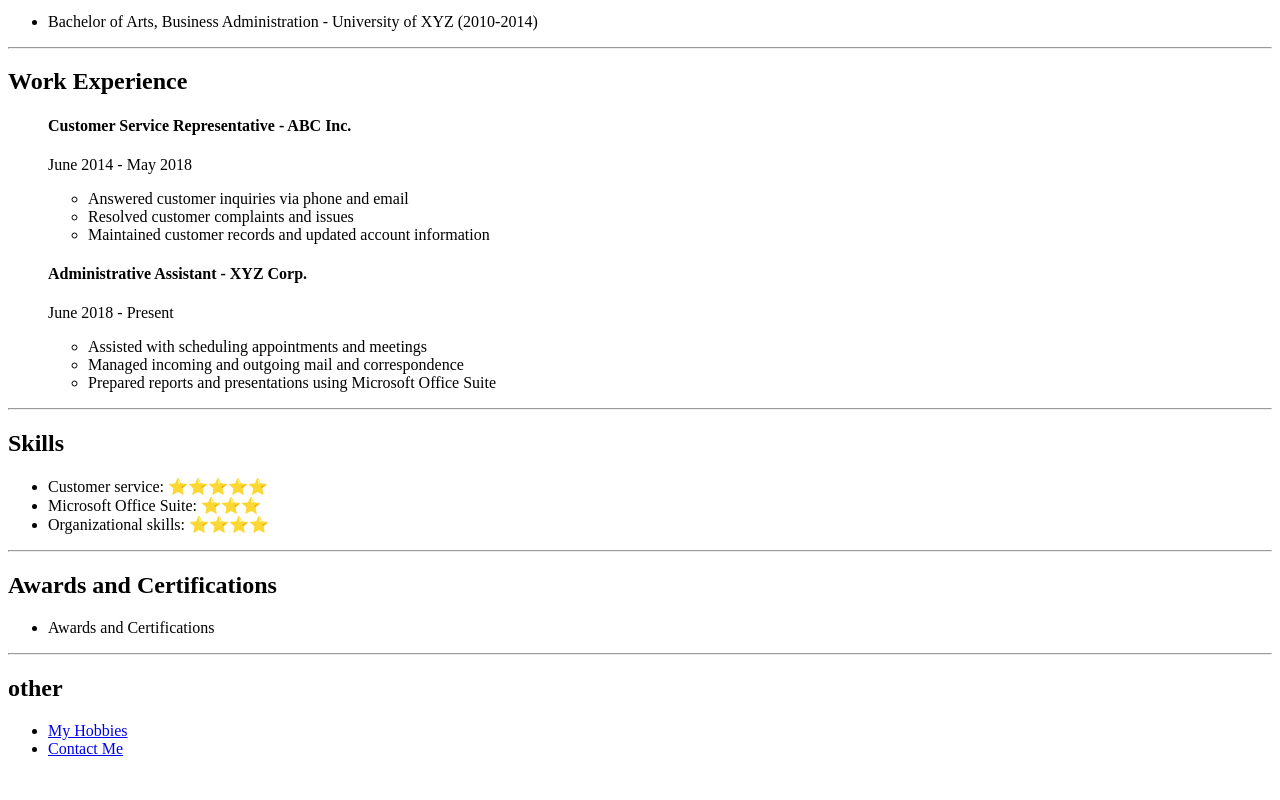
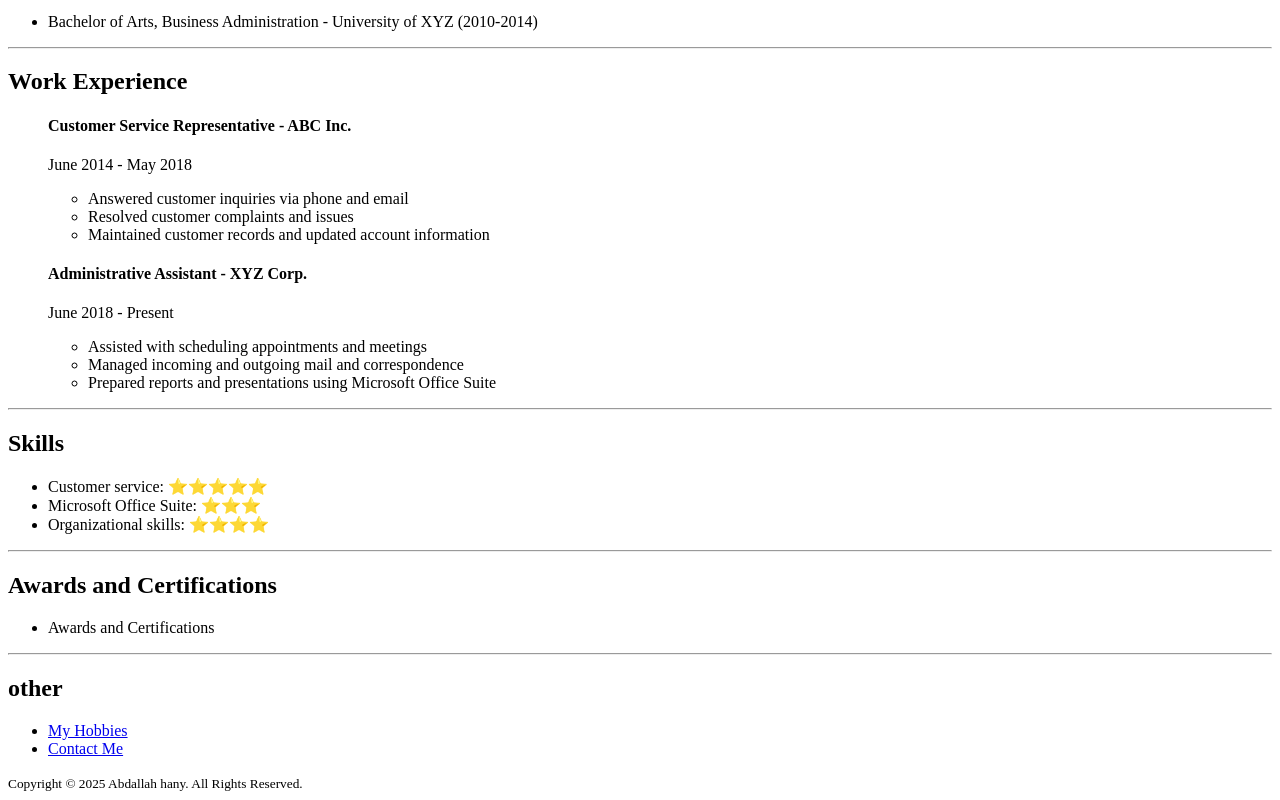
Before and after one commit to Abdallah-Hany72/cap1, a plain HTML site: page index.html in a window 1280 px wide. Shown: the part 441-1241 px from the top of the page. Before the commit the page ends 1215 px from the top, so only its background shows below. Drawn offline with Linux system fonts and the light colour scheme.

Commit message:
Update index.html

```diff
--- a/index.html
+++ b/index.html
@@ -68,5 +68,10 @@
         <li><a href="./ContactMe.html">Contact Me
         </a></li>
     </ul>
+    <footer>
+    <small>
+      Copyright © 2025 Abdallah hany. All Rights Reserved.
+    </small>
+  </footer>
 </body>
 </html>
```
